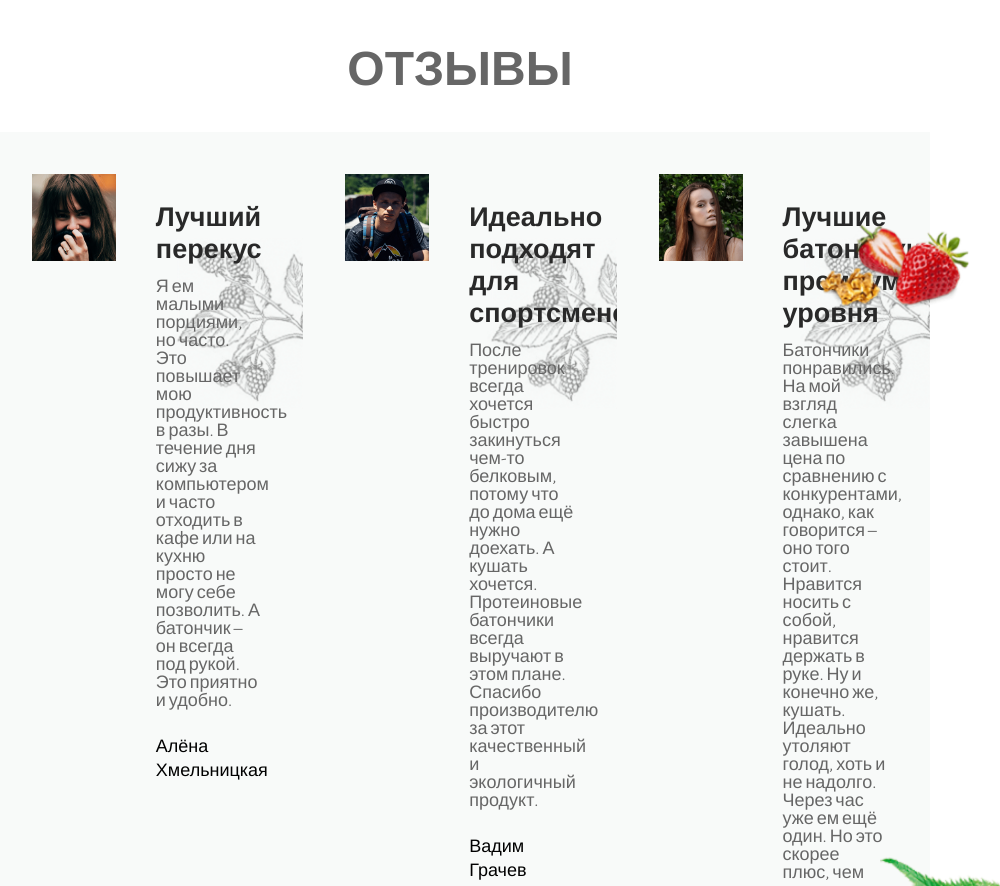
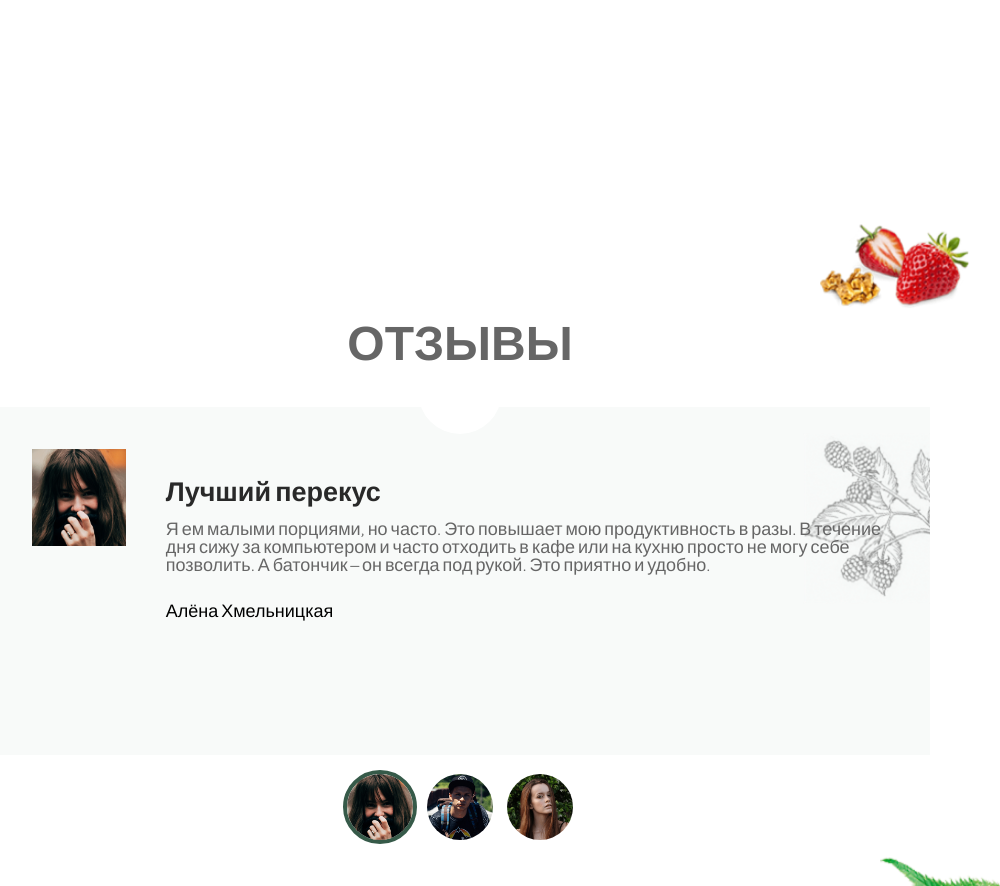
Before and after one commit to AlinaYakimova/project_chocco, a plain HTML site: page index.html in a window 1280 px wide. Shown: the part 3020-3906 px from the top of the page, without its empty margins (180-1180 px from the left). Drawn offline with nearby package versions, Linux system fonts and the light colour scheme.

Commit message:
отзывы, небольшие правки

```diff
--- a/feedback.js
+++ b/feedback.js
@@ -1,7 +1,7 @@
 (function () {
   const buttons = document.querySelectorAll(".feedback__item");
   const card = document.querySelectorAll(".feedback__card");
-  const itemsList = document.querySelector(".feedback__list");
+  const itemsList = document.querySelector(".feedback__list-card");
   const computedStyles = window.getComputedStyle(itemsList);
   let step = setCurrentWidth();
   const maxRight = card.length * step;
@@ -13,7 +13,7 @@
     step = setCurrentWidth();
   });
 
-  buttons.forEach((e) => {
+  buttons.forEach((e, i) => {
     e.addEventListener("click", (e) => {
       changeSlide(e, "right");
     });
--- a/index.html
+++ b/index.html
@@ -439,7 +439,7 @@
             <h1 class="feedback__title">отзывы</h1>
             <div class="feedback__content">
               <div class="feedback__wrap">
-                <ul class="feedback__list">
+                <ul class="feedback__list-card">
                   <li class="feedback__card feedback__card--active">
                     <div class="feedback__elem">
                       <img src="./img/feedback/ax.png" alt="user" class="feedback__pic">
--- a/scss/block/feedback.scss
+++ b/scss/block/feedback.scss
@@ -69,8 +69,7 @@
     max-width: rem(940px);
   }
 
-  &__list {
-    width: 100%;
+  &__list-card {
     position: relative;
     display: flex;
     transition: right 1s;
@@ -85,6 +84,7 @@
     min-height: rem(348px);
     padding: rem(42px);
     display: flex;
+    position: relative;
 
     &--active {
       z-index: 2;
@@ -107,6 +107,7 @@
       position: absolute;
       top: -16%;
       left: 50%;
+      transform: translate(-50%, 0);
 
       @include tablets {
         left: 43%;
@@ -119,9 +120,9 @@
   }
 
   &__elem {
-    // width: rem(253px);
-    // height: rem(264px);
-    // max-width: 100%;
+    width: rem(253px);
+    height: rem(264px);
+    max-width: 100%;
     margin-right: rem(40px);
 
     @include tablets {
@@ -135,7 +136,7 @@
     display: flex;
     flex-direction: column;
     padding-top: rem(28px);
-    width: 46%;
+    // width: 46%;
   }
 
   &__subtitle {
```
Also changed, not shown: css/main.css, 1 other file.
